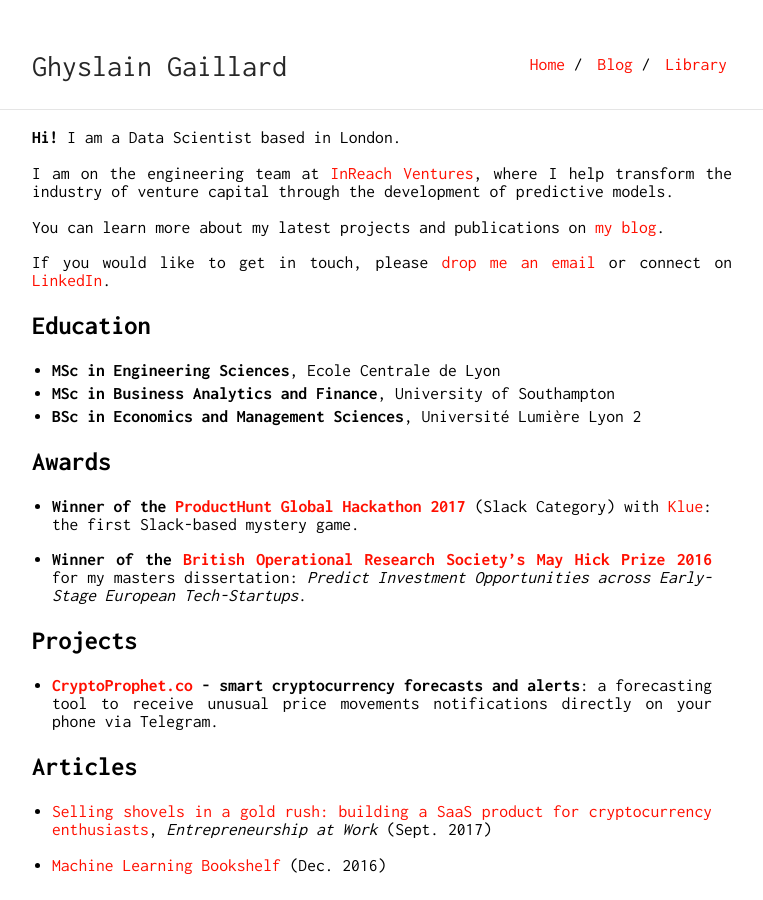
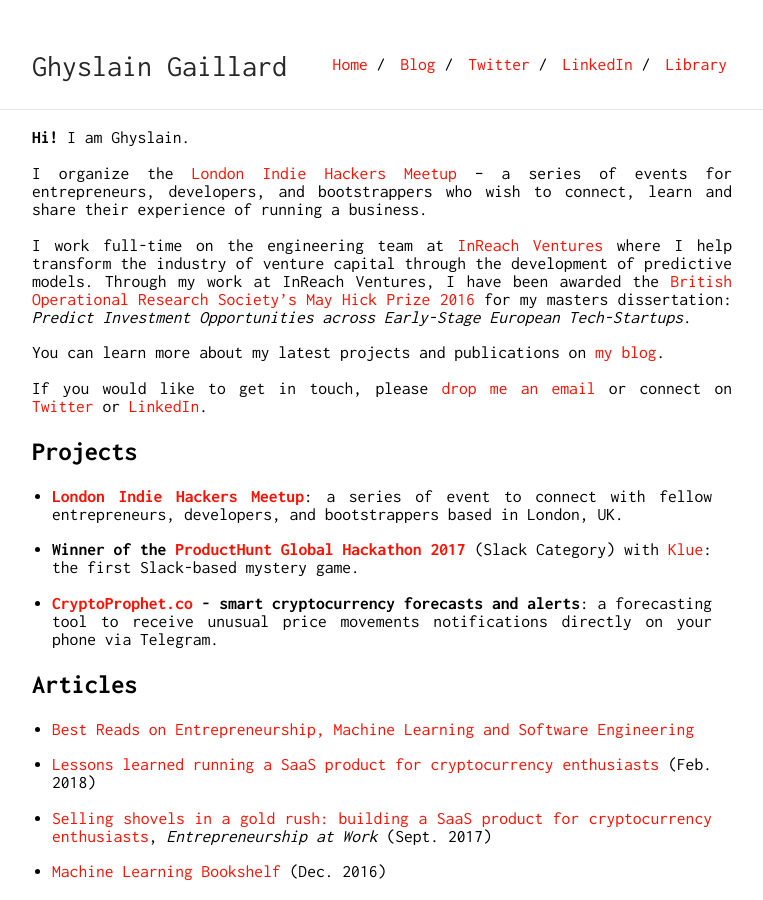
Before and after one commit to ghyslain/ghyslain.me, a Jekyll site: the page built from index.md, in a window 1280 px wide. Shown: the whole page, without its empty margins (258-1021 px from the left). Built offline with Jekyll 4.4.1, drawn with Linux system fonts in a browser that asks for light colours.

Commit message:
update personal website

```diff
--- a/_data/nav.yml
+++ b/_data/nav.yml
@@ -1,5 +1,11 @@
 - name: "Library"
   link: "library"
+
+- name: "LinkedIn"
+  link: "https://www.linkedin.com/in/ghyslaingaillard/"
+
+- name: "Twitter"
+  link: "https://twitter.com/iamghyslain"
 
 - name: "Blog"
   link: "https://medium.com/@ghyslain"
--- a/index.md
+++ b/index.md
@@ -1,38 +1,33 @@
 ---
 layout: default
-description: "This is the personal website of a data science enthusiast with a passion for entrepreneurship."
+description: "Thoughts on entrepreneurship, machine learning and software engineering."
 title: Home - Ghyslain Gaillard
 
 ---
 
-**Hi!** I am a Data Scientist based in London.
+**Hi!** I am Ghyslain.
 
-I am on the engineering team at [InReach Ventures](http://www.inreachventures.com/), where I help transform the industry of venture capital through the development of predictive models.
+I organize the [London Indie Hackers Meetup](https://indiehackers.london/) – a series of events for entrepreneurs, developers, and bootstrappers who wish to connect, learn and share their experience of running a business.
+
+I work full-time on the engineering team at [InReach Ventures](http://www.inreachventures.com/) where I help transform the industry of venture capital through the development of predictive models. Through my work at InReach Ventures, I  have been awarded the [British Operational Research Society's May Hick Prize 2016](http://www.theorsociety.com/Pages/Awards/May.aspx) for my masters dissertation: *Predict Investment Opportunities across Early-Stage European Tech-Startups*.
 
 You can learn more about my latest projects and publications on [my blog](https://medium.com/@ghyslain).
 
-If you would like to get in touch, please [drop me an email](mailto:ghyslain.gaillard@outlook.com) or connect on [LinkedIn](https://www.linkedin.com/in/ghyslaingaillard).
+If you would like to get in touch, please [drop me an email](mailto:ghyslain.gaillard@outlook.com) or connect on [Twitter](https://twitter.com/iamghyslain) or [LinkedIn](https://www.linkedin.com/in/ghyslaingaillard).
 
-## Education
+## Projects
 
-- **MSc in Engineering Sciences**, Ecole Centrale de Lyon
-- **MSc in Business Analytics and Finance**, University of Southampton
-- **BSc in Economics and Management Sciences**, Université Lumière Lyon 2
-
-
-## Awards
+- **[London Indie Hackers Meetup](https://indiehackers.london/)**: a series of event to connect with fellow entrepreneurs, developers, and bootstrappers based in London, UK.
 
 - **Winner of the [ProductHunt Global Hackathon 2017](https://blog.producthunt.com/winners-of-the-product-hunt-global-hackathon-2017-e2bad6adda39)** (Slack Category) with [Klue](http://kluestudio.com/): the first Slack-based mystery game.
 
-- **Winner of the [British Operational Research Society's May Hick Prize 2016](http://www.theorsociety.com/Pages/Awards/May.aspx)** for my masters dissertation: *Predict Investment Opportunities across Early-Stage European Tech-Startups*.
-
-
-## Projects
-
 - **[CryptoProphet.co](https://cryptoprophet.co/) - smart cryptocurrency forecasts and alerts**: a forecasting tool to receive unusual price movements notifications directly on your phone via Telegram.
 
+## Articles
 
-## Articles
+- [Best Reads on Entrepreneurship, Machine Learning and Software Engineering](https://ghyslain.me/library)
+
+- [Lessons learned running a SaaS product for cryptocurrency enthusiasts](https://medium.com/@ghyslain/how-cryptoprophet-uses-metrics-to-measure-growth-14e4a52f275c) (Feb. 2018)
 
 - [Selling shovels in a gold rush: building a SaaS product for cryptocurrency enthusiasts](https://medium.com/entrepreneurship-at-work/selling-shovel-during-the-gold-rush-building-a-saas-product-for-cryptocurrency-enthusiasts-7ff02bb0724e), *Entrepreneurship at Work* (Sept. 2017)
 
```
Also changed, not shown: library.md (+1 -11 lines).
